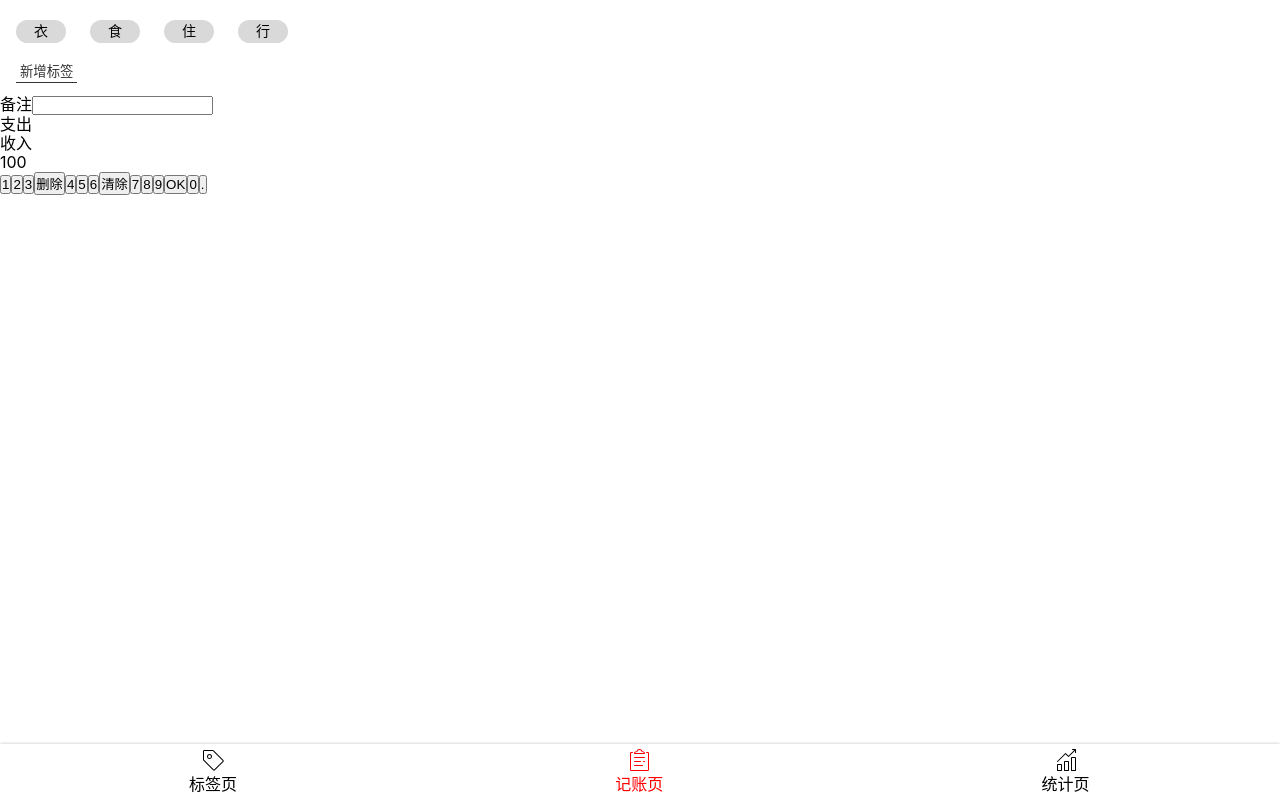
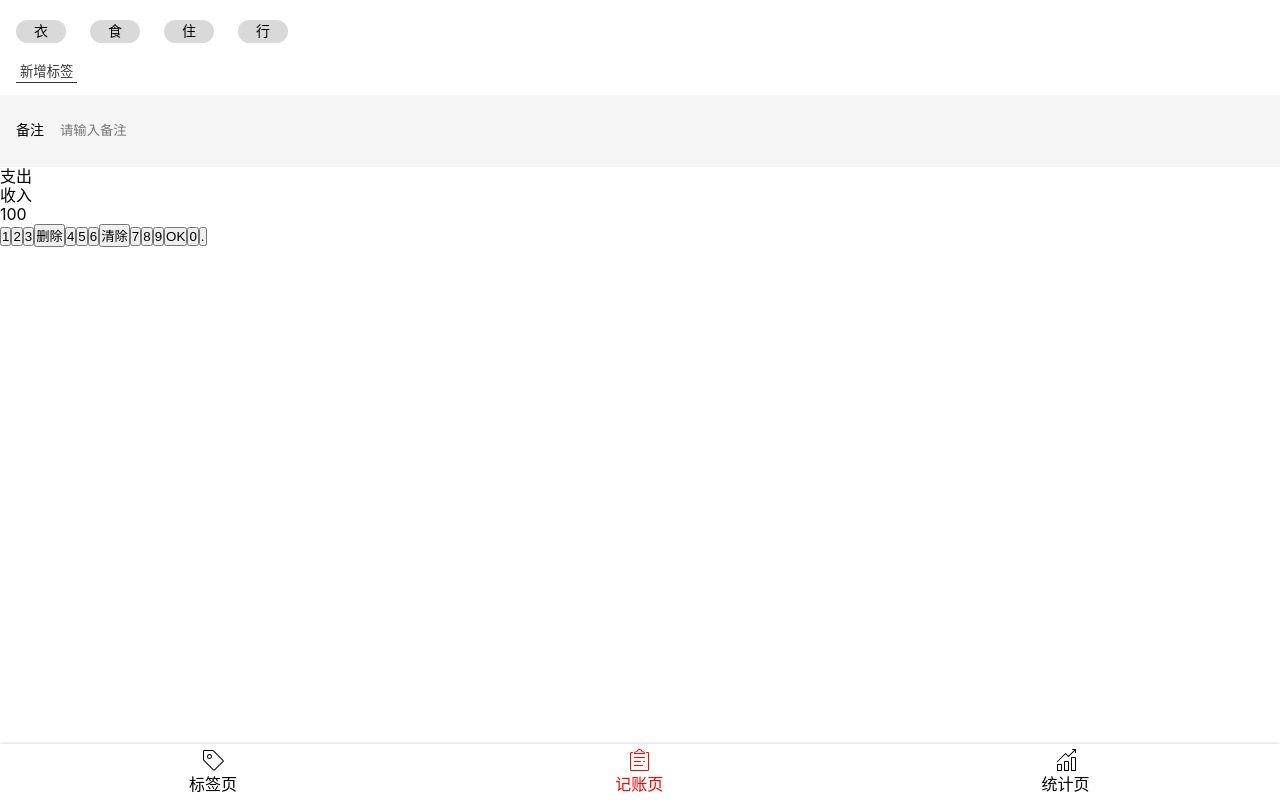
Before and after one commit to vinkin92/react_money_1, a React app: page /money in a window 1280 px wide. Built offline with nearby package versions, Linux system fonts and the light colour scheme.

Commit message:
完成记账页面中的备注UI

```diff
--- a/src/views/Money.tsx
+++ b/src/views/Money.tsx
@@ -27,7 +27,26 @@ const TagSection = styled.section`
   }
 `;
 const NotesSection = styled.section`
-
+  background: #f5f5f5;
+  padding:0 16px;
+  font-size:14px;
+  >label{
+    display: flex;
+    align-items: center;
+    >span{
+      margin-right: 16px;
+      white-space: nowrap;
+    }
+    >input{
+      border-style: none;
+      background-color: #f5f5f5;
+      width:100%;
+      height: 72px;
+      &:focus{
+        outline: none;
+      }
+    }
+  }
 `;
 const CategorySection = styled.section`
 
@@ -51,7 +70,7 @@ function Money() {
             <NotesSection>
                 <label>
                     <span>备注</span>
-                    <input type="text"/>
+                    <input type="text" placeholder="请输入备注"/>
                 </label>
             </NotesSection>
             <CategorySection>
```
